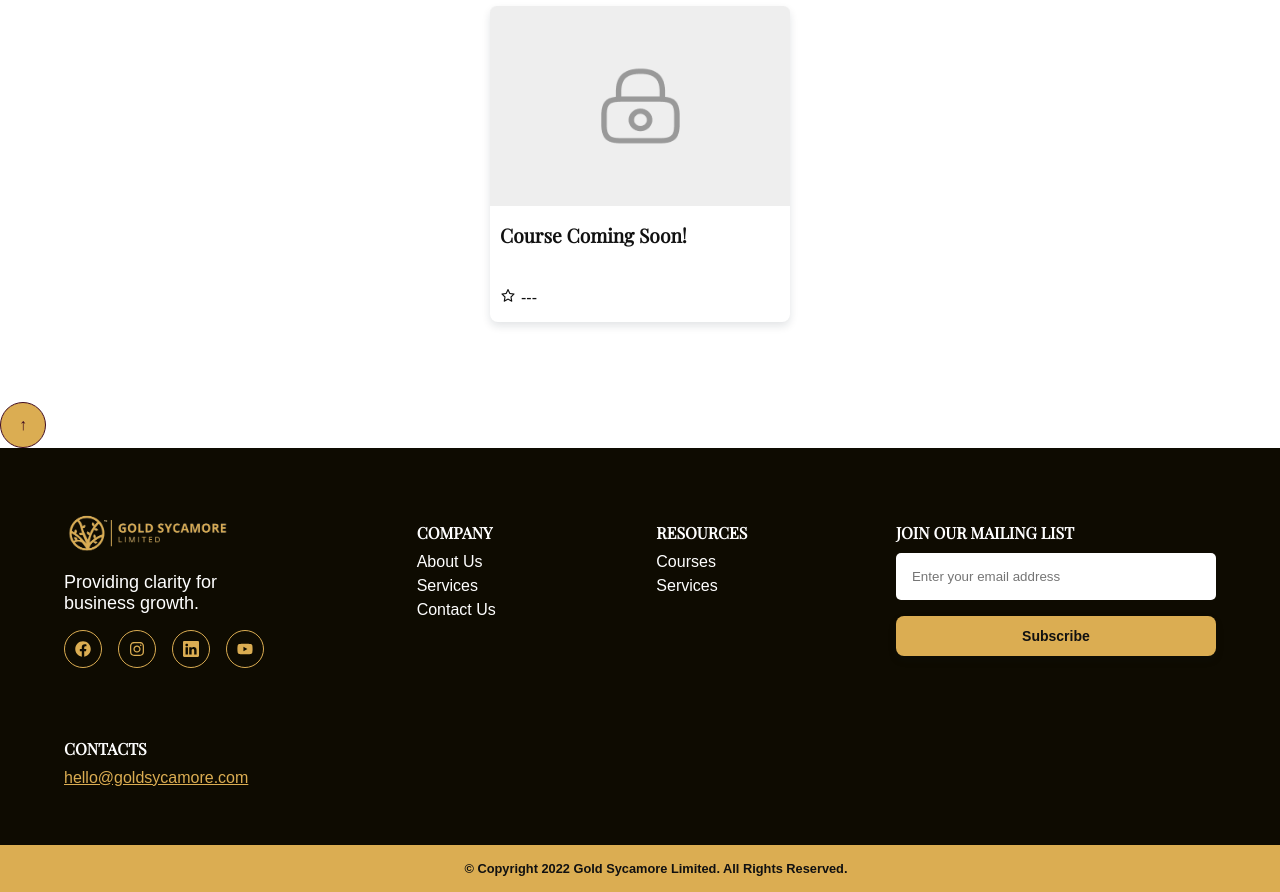
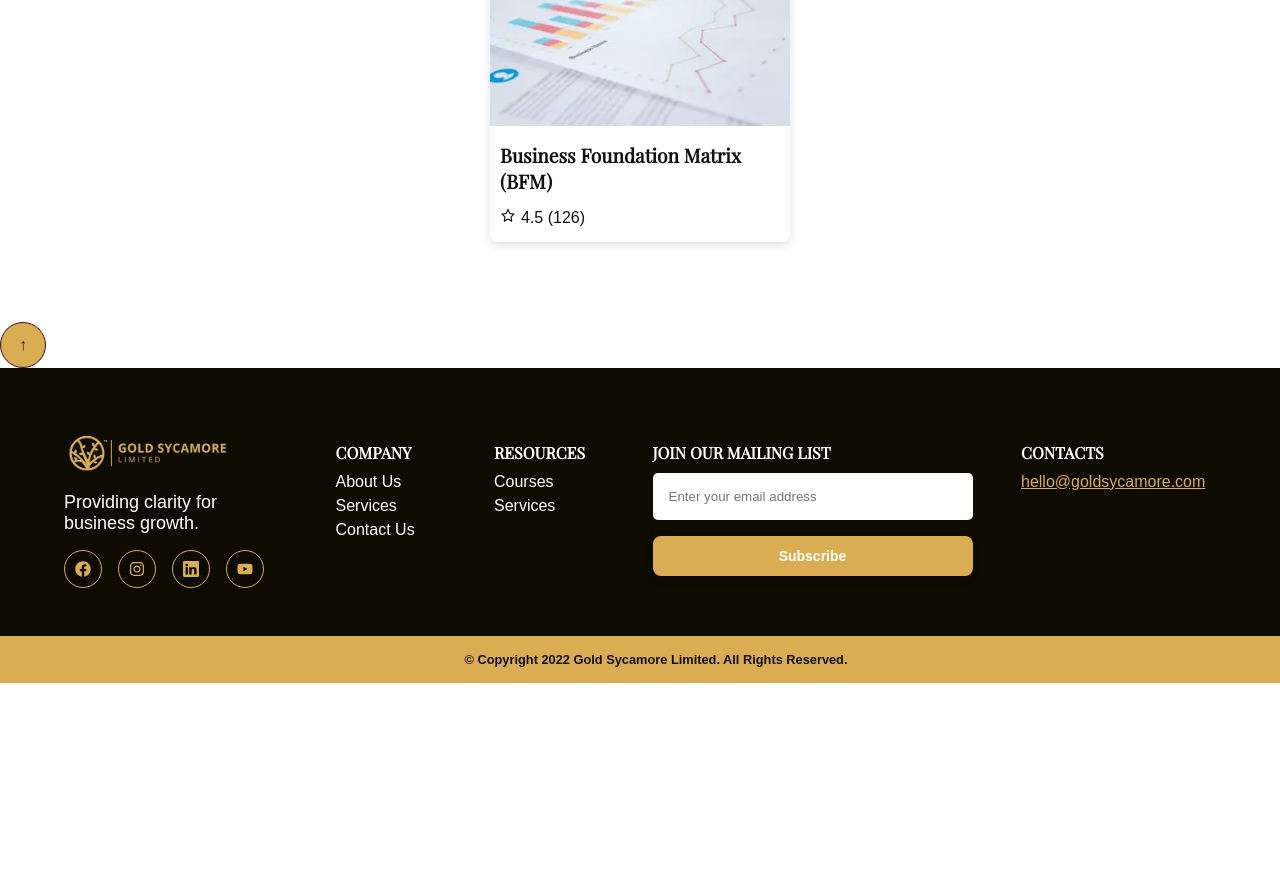
Before and after one commit to Phenoo/consultancy, a React (Create React App) app: page /courses in a window 1280 px wide. Shown: the part 1406-2298 px from the top of the page. After the commit the page ends 2089 px from the top, so only its background shows below. Built offline with nearby package versions, Linux system fonts and the light colour scheme; a web font is replaced by a local one.

Commit message:
zaynab 2

```diff
--- a/src/components/About/AboutGrid.jsx
+++ b/src/components/About/AboutGrid.jsx
@@ -1,43 +1,10 @@
 import React from 'react'
 import Img1 from '../../assets/about.webp'
+import {  Link } from 'react-router-dom'
 
 
 const AboutGrid = () => {
-  // const data = [{
-  //   id: 1,
-  //   icon: <FaUserAlt />,
-  //   name: 'trainings',
-  //   desc: 'Lorem ipsum dolor sit amet consectetur adipisicing elit. Aliquam magni sunt tempora et, eos id minima quasi suscipit doloremque cupiditate'
-  // },
-  // {
-  //   id: 2,
-  //   icon: <FaSchool />,
-  //   name: 'courses',
-  //   desc: 'Lorem ipsum dolor sit amet consectetur adipisicing elit. Aliquam magni sunt tempora et, eos id minima quasi suscipit doloremque cupiditate'
-  // },{
-  //   id:3,
-  //   icon: <FaPeace />,
-  //   name: 'coaching',
-  //   desc: 'Lorem ipsum dolor sit amet consectetur adipisicing elit. Aliquam magni sunt tempora et, eos id minima quasi suscipit doloremque cupiditate'
-  // },
-  // {
-  //   id: 4,
-  //   icon: <MdModelTraining />,
-  //   name: 'consultation',
-  //   desc: 'Lorem ipsum dolor sit amet consectetur adipisicing elit. Aliquam magni sunt tempora et, eos id minima quasi suscipit doloremque cupiditate'
-  // },{
-  //   id: 5,
-  //   icon: <MdModelTraining />,
-  //   name: 'consultation',
-  //   desc: 'Lorem ipsum dolor sit amet consectetur adipisicing elit. Aliquam magni sunt tempora et, eos id minima quasi suscipit doloremque cupiditate'
-  // }
-  // ,{
-  //   id: 6,
-  //   icon: <MdModelTraining />,
-  //   name: 'consultation',
-  //   desc: 'Lorem ipsum dolor sit amet consectetur adipisicing elit. Aliquam magni sunt tempora et, eos id minima quasi suscipit doloremque cupiditate'
-  // },
-  // ]
+
   return (
     <div className="about-grid">
         <div className="header">
@@ -72,7 +39,9 @@ const AboutGrid = () => {
           <br />
           <div>
             <button className="button">
-              let's collaborate
+              <Link to='/services'>
+                let's collaborate
+              </Link>
             </button>
           </div>
           </div>
--- a/src/components/About/Story.jsx
+++ b/src/components/About/Story.jsx
@@ -11,6 +11,7 @@ const Story = () => {
           our story
           </h4>
           <p>
+          In 2018, we launched as a social media management company, providing community management and social page redesign.
           </p>
           <br />
           <p>
--- a/src/components/Services/ServiceOffer.jsx
+++ b/src/components/Services/ServiceOffer.jsx
@@ -60,7 +60,8 @@ const ServiceOffer = () => {
                 From working with previous clients, we observed that social interactions affect learning habits.
                 <br />
                 <br />
-                  During group coaching, participants learn from the experiences, case studies and scenarios of fellow participants. Our coaching program also fosters industry relationships and collaborations among participants.
+                  During group coaching, participants learn from the experiences, case studies and scenarios of fellow participants.
+                  Our coaching program also fosters industry relationships and collaborations among participants.
                   <br />
                   <br />
                   If you learn best in vibrant environments made up of brilliant entrepreneurs, our coaching program was designed just for you.
--- a/src/components/Services/WhatOffer.jsx
+++ b/src/components/Services/WhatOffer.jsx
@@ -43,11 +43,16 @@ const WhatOffer = () => {
           what we offer
         </h4>
         <p>
-        There is absolutely nothing wrong with getting inspired by other businesses on Instagram. WHere it becomes a concern is when you are constantly tweaking your brand/business messages to look like theirs.
+        There is absolutely nothing wrong with getting inspired by other businesses on Instagram.
+        Where it becomes a concern is when you are constantly tweaking your brand/business messages to look like theirs.
         </p>
         <br />
         <p>
-        In running any business, think sustainability, longevity and transgenerational.
+        In running any business, think sustainability, longevity and
+        <em>
+          transgenerational.
+
+        </em>
         </p>
         <br />
         <p>
--- a/src/pages/About.jsx
+++ b/src/pages/About.jsx
@@ -21,10 +21,11 @@ const About = () => {
             who are we?
           </button>
           <p>
-          In a congested industry, you can distinguish your business. You are not required to follow the crowd. Your business can stand out and shine because success has a definitive meaning to you.
+          In a congested industry, you can distinguish your business. You are not required to follow the crowd.
+          Your business can stand out and shine because success has a definitive meaning to you.
           <br />
           <br />
-          When we work together to provide your business solutions, we are not attempting to alter the norm. In reality, we guarantee that the business objectives are successfully carried out.
+            Gold Sycamore is a digital consulting firm offering marketing and business development strategies to businesses globally.
           </p>
         </div>
         <Story />
--- a/src/pages/Courses.jsx
+++ b/src/pages/Courses.jsx
@@ -30,9 +30,9 @@ const Courses = () => {
       rating: ' 4.5 (126)'
     },{
       id: 4,
-      image: Img2,
-      name: 'Course Coming Soon!',
-      rating: '---'
+      image: Img1,
+      name: 'Business Foundation Matrix (BFM)',
+      rating: '4.5 (126)'
     }
     ]
   return (
--- a/src/style/style.scss
+++ b/src/style/style.scss
@@ -146,7 +146,7 @@ nav {
     justify-content: center;
     text-align: center;
     color: #fff;
-    height: 90vh;
+    height: 80vh;
     padding: 2rem 0;
     h2 {
         font-size: 2.5rem;
@@ -161,6 +161,7 @@ nav {
         text-transform: capitalize;
     }
     p {
+        color: $gold;
         width: 80%;
         margin: 0 auto;
         line-height: 1.5rem;
@@ -243,6 +244,7 @@ nav {
 .gold {
     background: $gold;
     padding: 2rem 0;
+    color: #fff;
 }
 
 .black {
@@ -274,12 +276,12 @@ nav {
 
 .button {
     background: $gold;
-    color: #111;
+    color: #fff;
     padding: 12px 24px;
     border-radius: 8px;
     box-shadow: 0px 4px 8px rgba(14, 31, 53, 0.12);
     font-size: 14px;
-    font-weight: 700;
+    font-weight: 600;
     transition: all 0.3s ease;
     &:hover {
         opacity: 0.8;
@@ -360,12 +362,12 @@ nav {
         position: relative;
         width: 330px;
         .border {
-            position: absolute;
-            bottom: 1rem;
-            width: 180px;
-            height: 100%;
-            border: 1px solid $gold;
-            z-index: -1;
+            // position: absolute;
+            // bottom: 1rem;
+            // width: 180px;
+            // height: 100%;
+            // border: 1px solid $gold;
+            // z-index: -1;
         }
         img {
             width: 90%;
@@ -478,7 +480,7 @@ footer {
             flex-direction: row;
             align-items: flex-start;
             padding: 0px;
-            gap: 60px;
+            gap: 45px;
             max-width: 1240px;
             flex-wrap: wrap;
             justify-content: space-between;
@@ -1353,7 +1355,7 @@ footer {
     footer {
         .footer {
             .footer-container {
-                gap: 40px;
+                gap: 35px;
             }
         }
     }
```
